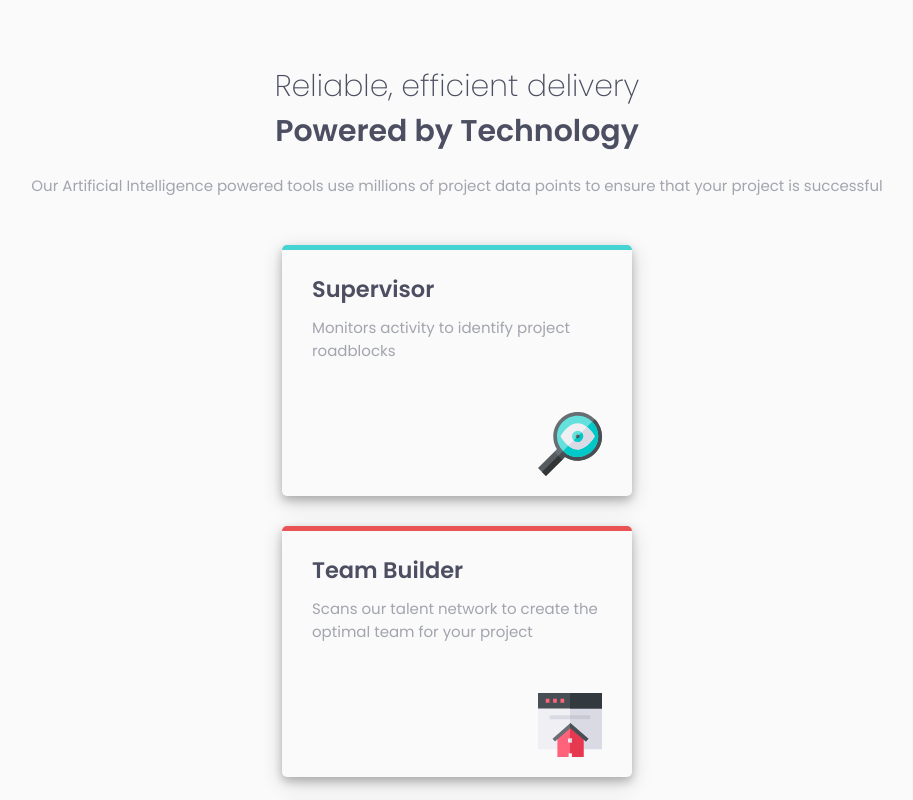
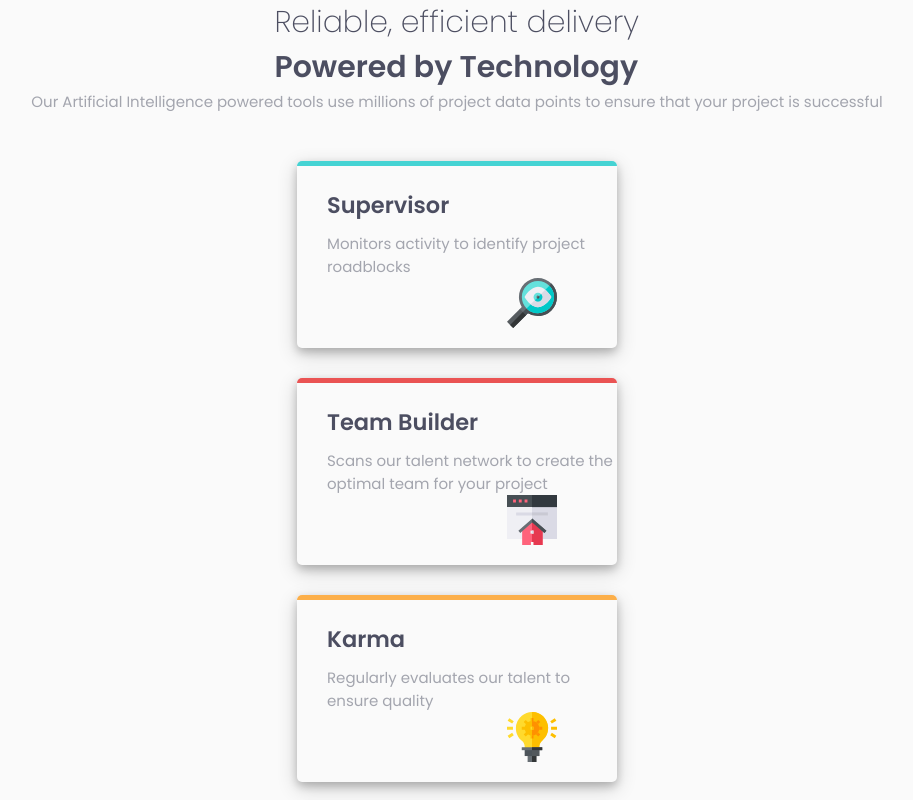
Before and after one commit to Sazid99246/four-column-feature-section, a plain HTML site: page index.html in a window 1280 px wide. Shown: the top 800 px of the page, without its empty margins (183-1096 px from the left). Drawn offline with Linux system fonts and the light colour scheme.

Commit message:
ui updated

```diff
--- a/index.html
+++ b/index.html
@@ -5,16 +5,14 @@
   <meta charset="UTF-8">
   <meta name="viewport" content="width=device-width, initial-scale=1.0">
   <!-- displays site properly based on user's device -->
-
   <link rel="icon" type="image/png" sizes="32x32" href="./images/favicon-32x32.png">
-
   <title>Frontend Mentor | Four card feature section</title>
   <link rel="stylesheet" href="styles/style.css">
 </head>
 
 <body>
   <header>
-    <h1><span>Reliable, efficient delivery</span><br>Powered by Technology</h1>
+    <h1><span>Reliable, efficient delivery</span> Powered by Technology</h1>
     <p>Our Artificial Intelligence powered tools use millions of project data points to ensure that your project is successful</p>
   </header>
   <main class="features">
@@ -41,7 +39,6 @@
       <img src="images/icon-calculator.svg" alt="">
     </div>
   </main>
-
 </body>
 
 </html>
--- a/styles/style.css
+++ b/styles/style.css
@@ -12,11 +12,18 @@
 
 * {
     font-family: "Poppins", sans-serif;
+    margin: 0;
+    padding: 0;
+    box-sizing: border-box;
 }
 
 body {
     font-size: 0.9375rem;
-    margin: 4rem 3rem 3rem 3rem;
+    display: flex;
+    align-items: center;
+    flex-direction: column;
+    min-height: 100vh;
+    justify-content: center;
     background-color: var(--bg-primary);
 }
 
@@ -26,9 +33,10 @@ h1 span {
 }
 
 h1 {
+    margin: 0 auto;
+    max-width: 22.8125rem;
     font-weight: 600;
     color: var(--heading-color);
-    text-align: center;
 }
 
 p {
@@ -63,11 +71,16 @@ header p {
 }
 
 .feature {
+    display: flex;
+    flex-direction: column;
+    justify-content: space-between;
     box-shadow: 0 4px 8px 0 rgba(0, 0, 0, 0.2), 0 6px 20px 0 rgba(0, 0, 0, 0.19);
     padding: 12px 0 20px 30px;
     max-width: 20rem;
     border-radius: 5px;
+    position: relative; /* Optional: Helps to align images inside with position absolute */
 }
+
 
 .feature-description {
     margin: 0;
@@ -75,9 +88,15 @@ header p {
 }
 
 .feature img {
-    float: right;
-    margin-right: 30px;
+    align-self: flex-end;
+    margin: 0 30px 0 0;
+    width: 50px; /* Adjust as per your image size */
+    height: auto;
+    position: absolute; /* Optional: For more precise control, if desired */
+    bottom: 20px; /* Adjust this as needed */
+    right: 30px; /* Adjust this as needed */
 }
+
 
 .team {
     border-top: 5px solid var(--team-border);
```
